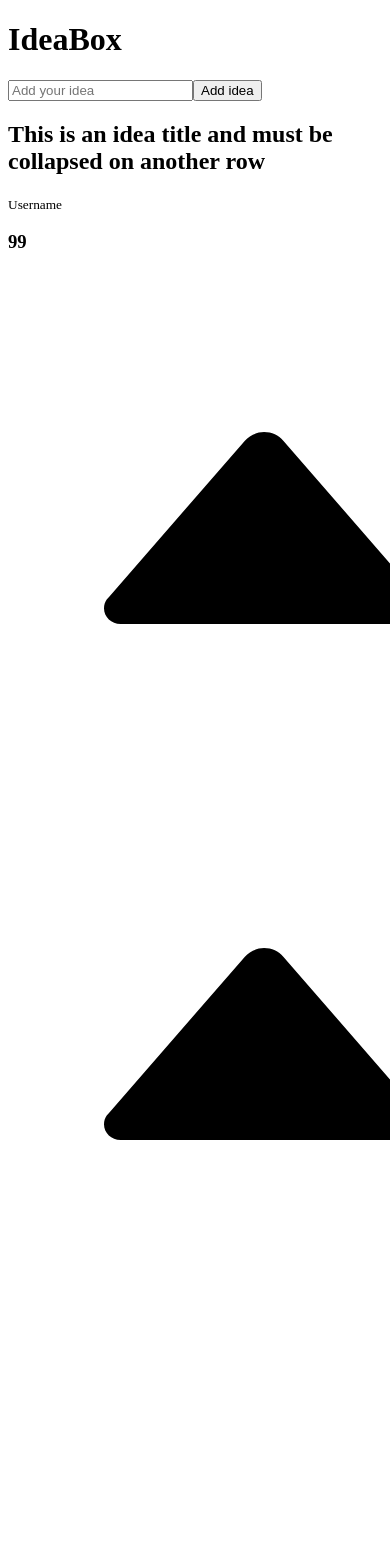
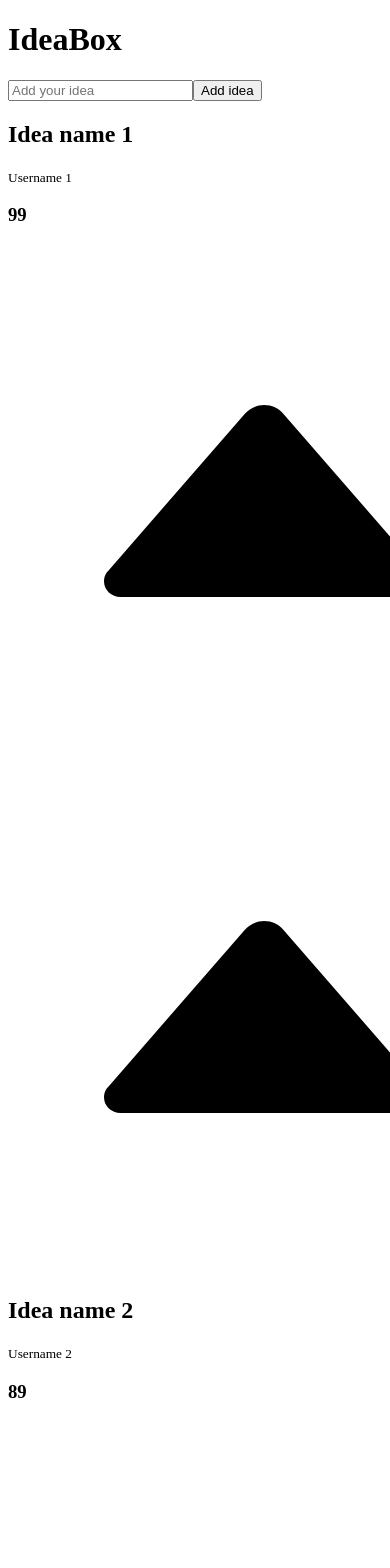
Before and after one commit to juanwmedia/idea-box-live, a Vue app: page / in a window 390 px wide. Shown: the top 1568 px of the page. Before the commit the page ends 1312 px from the top, so only its background shows below. Built offline with nearby package versions, Linux system fonts and the light colour scheme.

Commit message:
Extrapolar a componente e hidratar

```diff
--- a/src/App.vue
+++ b/src/App.vue
@@ -22,37 +22,9 @@
         </form>
       </section>
       <!-- End of Add Idea -->
+      <AppIdea v-for="(idea, $index) in ideas" :key="$index" :idea="idea" />
+      <!-- Idea item -->
 
-      <!-- Idea item -->
-      <article class="p-3 rounded-lg bg-gray-300 sm:flex sm:items-center">
-        <!-- Info -->
-        <section class="text-center sm:flex-1 sm:text-left">
-          <h2 class="text-xl sm:leading-6 sm:text-2xl">
-            This is an idea title and must be collapsed on another row
-          </h2>
-          <small>Username</small>
-        </section>
-
-        <!-- Vote -->
-        <section
-          class="pt-3 border-t-2 mt-6 border-black
-          sm:pt-0 sm:pl-3 sm:border-t-0 sm:border-l-2 sm:mt-0 sm:flex sm:items-center"
-        >
-          <h3 class="text-3xl font-bold text-center">99</h3>
-          <nav class="flex justify-center sm:block">
-            <img
-              class="w-10 cursor-pointer"
-              src="@/assets/img/arrow.svg"
-              alt="Vote up"
-            />
-            <img
-              class="w-10 cursor-pointer transform rotate-180"
-              src="@/assets/img/arrow.svg"
-              alt="Vote down"
-            />
-          </nav>
-        </section>
-      </article>
       <!-- End of Idea item -->
     </div>
     <!-- End of main box -->
@@ -61,7 +33,17 @@
 </template>
 
 <script>
+import AppIdea from "@/components/AppIdea.vue";
+import seed from "@/seed.json";
+import { ref } from "vue";
 export default {
-  name: "App"
+  name: "App",
+  setup() {
+    const ideas = ref(seed.ideas);
+    return { ideas };
+  },
+  components: {
+    AppIdea
+  }
 };
 </script>
--- /dev/null
+++ b/src/components/AppIdea.vue
@@ -0,0 +1,45 @@
+<template>
+  <article class="p-3 mb-4 rounded-lg bg-gray-300 sm:flex sm:items-center">
+    <!-- Info -->
+    <section class="text-center sm:flex-1 sm:text-left">
+      <h2 class="text-xl sm:leading-6 sm:text-2xl">
+        {{ idea.name }}
+      </h2>
+      <small>{{ idea.userName }}</small>
+    </section>
+
+    <!-- Vote -->
+    <section
+      class="pt-3 border-t-2 mt-6 border-black
+          sm:pt-0 sm:pl-3 sm:border-t-0 sm:border-l-2 sm:mt-0 sm:flex sm:items-center"
+    >
+      <h3 class="text-3xl font-bold text-center">
+        {{ idea.votes }}
+      </h3>
+      <nav class="flex justify-center sm:block">
+        <img
+          class="w-10 cursor-pointer"
+          src="@/assets/img/arrow.svg"
+          alt="Vote up"
+        />
+        <img
+          class="w-10 cursor-pointer transform rotate-180"
+          src="@/assets/img/arrow.svg"
+          alt="Vote down"
+        />
+      </nav>
+    </section>
+  </article>
+</template>
+
+<script>
+export default {
+  name: "AppIdea",
+  props: {
+    idea: {
+      type: Object,
+      required: true
+    }
+  }
+};
+</script>
```
